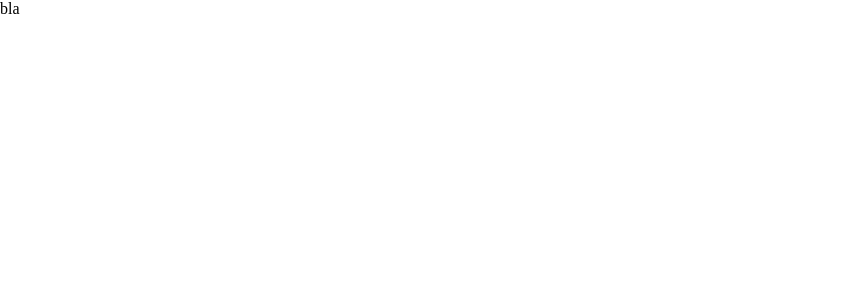
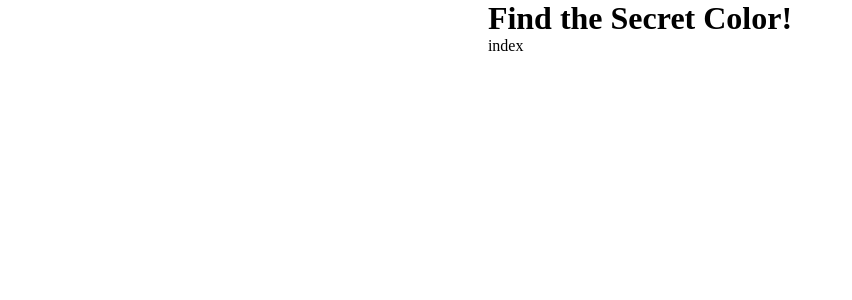
Before and after one commit to asaf-ashwal/find-the-color, a React (Vite) app: page / in a window 1280 px wide. Shown: the top 300 px of the page, without its empty margins (0-852 px from the left). Built offline with nearby package versions, Linux system fonts and the light colour scheme.

Commit message:
header complit without styling

```diff
--- a/src/App.css
+++ b/src/App.css
@@ -0,0 +1,5 @@
+body {
+  display: flex;
+  justify-content: center;
+  align-items: center;
+}
--- a/src/App.jsx
+++ b/src/App.jsx
@@ -1,14 +1,15 @@
-import { useState } from 'react'
-import reactLogo from './assets/react.svg'
-import viteLogo from '/vite.svg'
 import './App.css'
+import Header  from './component/Header/index'
+import Layout  from './component/Layout/index'
 
 function App() {
-  const [count, setCount] = useState(0)
 
   return (
     <>
-     bla
+<Header/>
+<Layout/>
+{/* <Footer/> */}
+
     </>
   )
 }
--- /dev/null
+++ b/src/component/Header/index.jsx
@@ -0,0 +1,13 @@
+import React from "react";
+
+function index() {
+  return (
+    <header>
+      <h1>
+        Find the <span>Secret Color!</span>
+      </h1>
+    </header>
+  );
+}
+
+export default index;
--- /dev/null
+++ b/src/component/Layout/index.jsx
@@ -0,0 +1,9 @@
+import React from 'react'
+
+function index() {
+  return (
+    <main>index</main>
+  )
+}
+
+export default index
```
